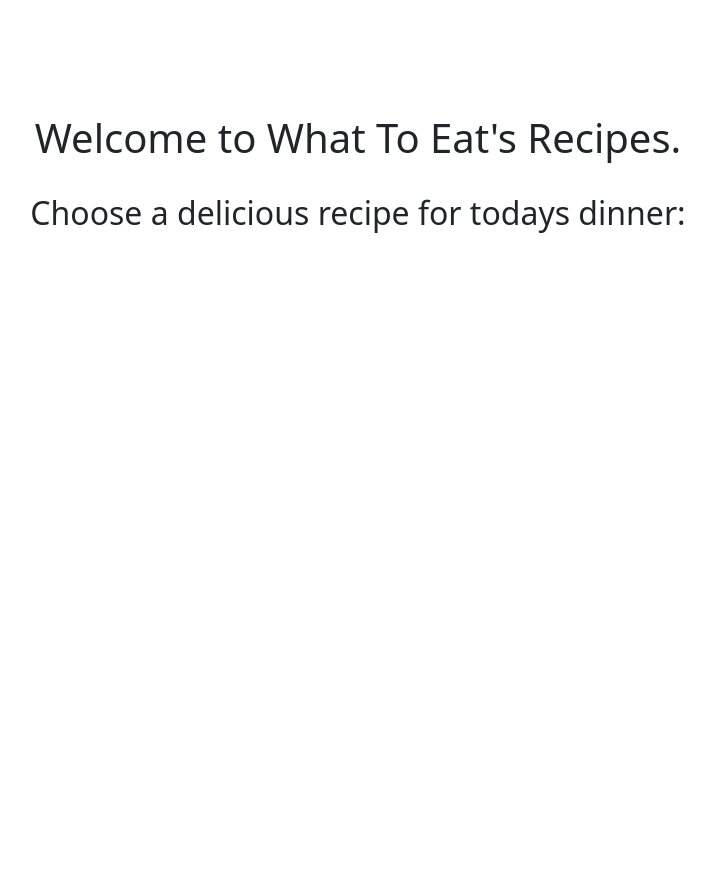
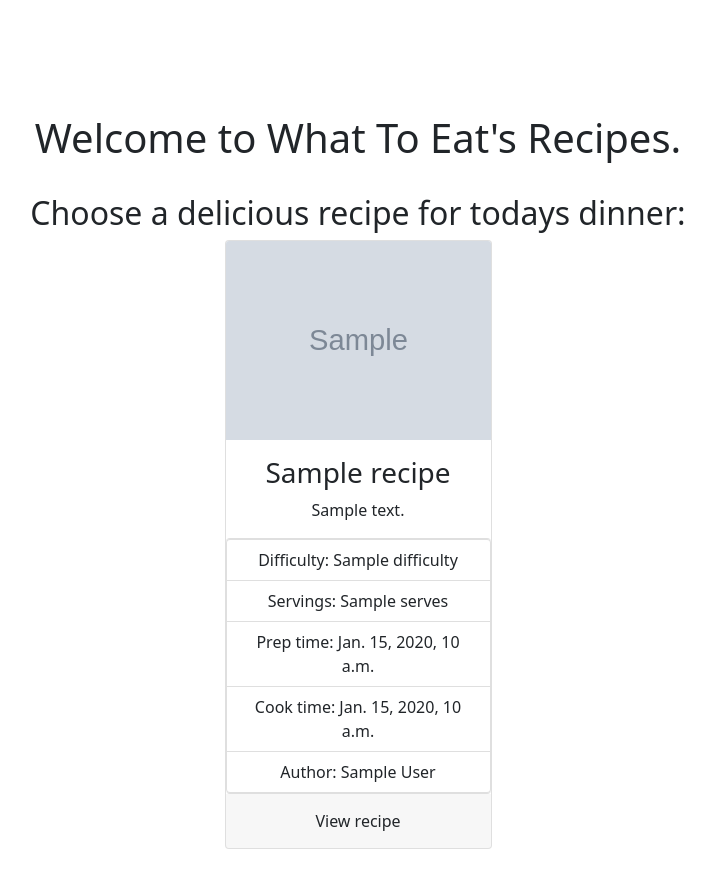
Before and after one commit to erikandersson96/portfolio-project-four, a Django app: template templates/home.html in a window 1280 px wide. Shown: the part 873-1754 px from the top of the page, without its empty margins (282-997 px from the left). Before the commit the page ends 1106 px from the top, so only its background shows below. Run offline with Django 3.2, Linux system fonts and the light colour scheme; the template is opened without the code that fills it: most values are stand-ins (such as "Sample title", 1, 10 or a date in 2020); grey boxes marked "Sample" are stand-in pictures; some libraries are stand-ins or nearby versions.

Commit message:
add structure for recipe cards and site pagination

```diff
--- a/templates/home.html
+++ b/templates/home.html
@@ -16,7 +16,7 @@
 
 {% block content %}
 
-    <!-- Check if user is authernticated to make the welocome message personal -->
+    <!-- Check if user is authenticated to make the welocome message personal or not -->
     <div class="container text-dark text-center">
         {% if user.is_authenticated %}
             <h1 class="title p-4 text-center">Welcome to What To Eat's Recipes {{ user.username }}.</h1>
@@ -29,5 +29,57 @@
         {% endif %}
     </div>
 
+    <div class="container text-center text-md-left mb-3">
+        <div class="row text-center text-md-left g-3 card-row">
 
-{% endblock content %}
+            {% for recipe in recipe_list_view %}
+            <div class="col-md-6 col-lg-3 col-xl-3 mx-auto mt-3">
+                <div class="card box-shadow h-100">
+                    {% if "placeholder" in recipe.meal_image.url %}
+                    <img class="card-img-top" src="{% static 'site_images/standard-food-image.jpg' %}" alt="Plate with pasta">
+                    {% else %}
+                    <img class="card-img-top" src="{{ recipe.meal_image.url }}" alt="{{ recipe.title }}">
+                    {% endif %}
+                    <div class="card-body">
+                        <h3 class="card-title">{{ recipe.title }}</h3>
+                        <p class="card-text">{{ recipe.excerpt }}</p>
+                    </div>
+                    <ul class="list-group">
+                        <li class="list-group-item align-items-center">Difficulty: {{ recipe.difficulty }}</li>
+                        <li class="list-group-item align-items-center">Servings: {{ recipe.serves }}</li>
+                        <li class="list-group-item align-items-center">Prep time: {{ recipe.prep_time }}</li>
+                        <li class="list-group-item align-items-center">Cook time: {{ recipe.cook_time }}</li>
+                        <li class="list-group-item align-items-center">Author: {{ recipe.author }}</li>
+                    </ul>
+                    <div class="card-footer">
+                        <a href="{% url 'recipe_detail' recipe.slug %}" class="btn btn-recipe align-items-center">View recipe</a>
+                    </div>
+                </div>
+            </div>
+            {% if forloop.counter|divisibleby:3 %}
+            </div>
+            <div class="row">
+            {% endif %}
+            {% endfor %}
+            </div>
+            <div class="row mt-3">
+                {% if is_paginated %}
+                <nav aria-label="Page Navigation">
+                    <ul class="pagination justify-content-center">
+                        {% if page_obj.has_previous %}
+                            <li>
+                                <a href="?page={{ page_obj.previous_page_number }}" class="page-link">&laquo;
+                                    Previous</a>
+                            </li>
+                        {% endif %}
+                        {% if page_obj.has_next %}
+                            <li>
+                                <a href="?page={{ page_obj.next_page_number }}" class="page-link">Next &raquo;</a>
+                            </li>
+                        {% endif %}
+                    </ul>
+                </nav>
+                {% endif %}
+            </div>
+        </div>
+{% endblock %}
```
Also changed, not shown: static/site_images/standard-food-image.jpg (added), static/site_images/vegetables-landscape-g85c6abeca_1920.jpg (added).
